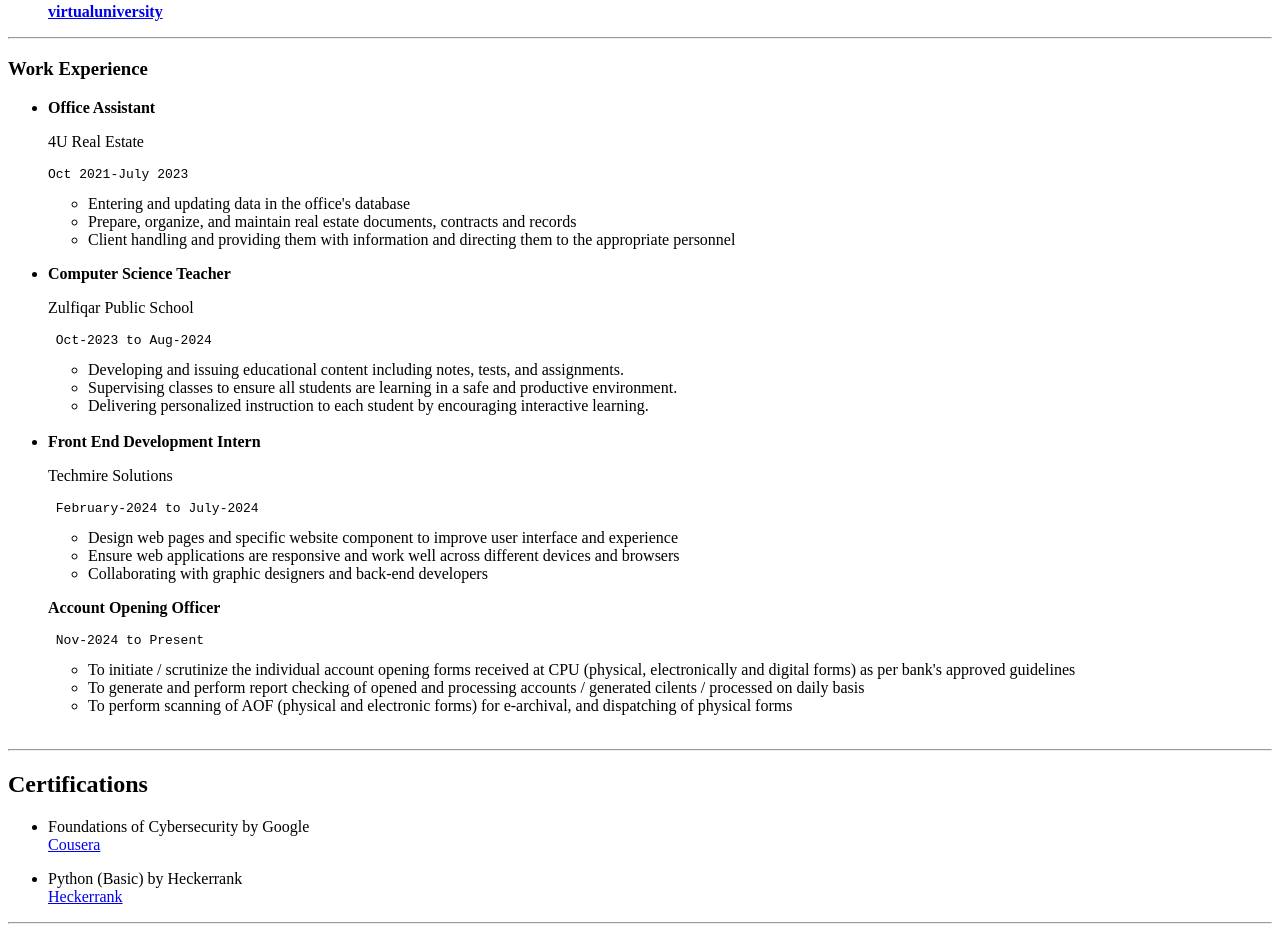
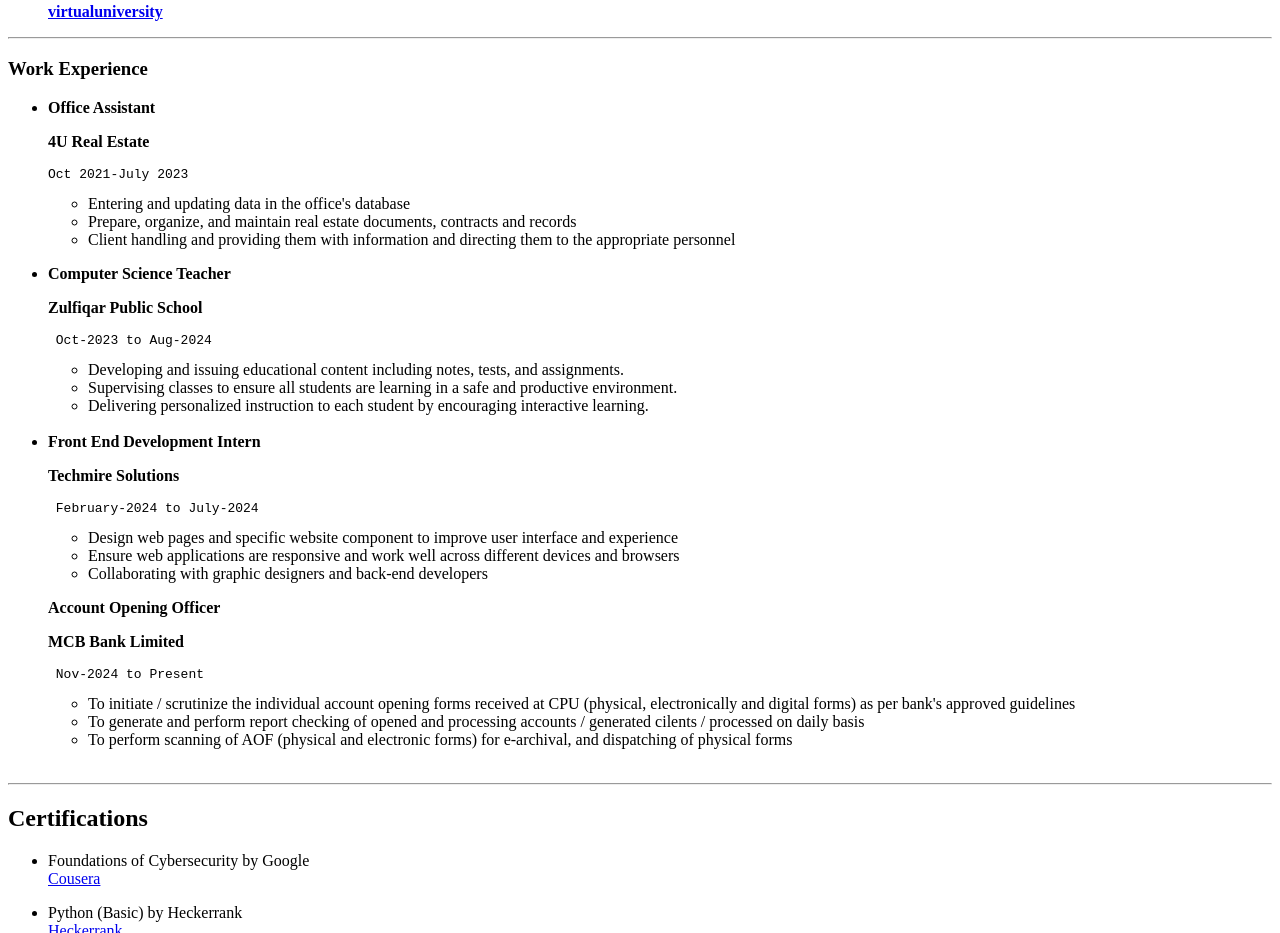
Before and after one commit to SaifAli221211995/Portfolio, a plain HTML site: page index.html in a window 1280 px wide. Shown: the part 899-1832 px from the top of the page. Drawn offline with Linux system fonts and the light colour scheme.

Commit message:
Update index.html

```diff
--- a/index.html
+++ b/index.html
@@ -79,7 +79,7 @@
      <ul>
         <li><b> Office Assistant</b></li>
         <p>
-            4U Real Estate
+            <b>4U Real Estate</b>
             <pre>Oct 2021-July 2023</pre>
             <ul>
                 <li>
@@ -99,7 +99,7 @@
                 Computer Science Teacher
             </b>
         </li>
-        <p>Zulfiqar Public School</p>
+        <p><b>Zulfiqar Public School</b></p>
         <pre> Oct-2023 to Aug-2024 </pre>
         <ul>
             <li>
@@ -113,7 +113,7 @@
             </li>
         </ul><br>
         <li><b>Front End Development Intern</b></li>
-               <p> Techmire Solutions</p>
+               <p> <b>Techmire Solutions</b></p>
                <pre> February-2024 to July-2024</pre>
                  <ul>
                     <li>
@@ -127,6 +127,7 @@
                      </li>
                  </ul>
             <p><b>Account Opening Officer</b></p>
+            <p><b>MCB Bank Limited </b></p>
         <pre> Nov-2024 to Present </pre>
         <ul>
             <li>
@@ -162,7 +163,7 @@ Religion: Shia Islam<br>
 </hr>
 <hr>
 <address> <a href="saifrizvi444@gmail.com"><em><b>saifali</b></em></a></address>
-Last Modified: Wed Feb 14 24
+Last Modified: July 2025
 </hr>
 
 </body>
```
